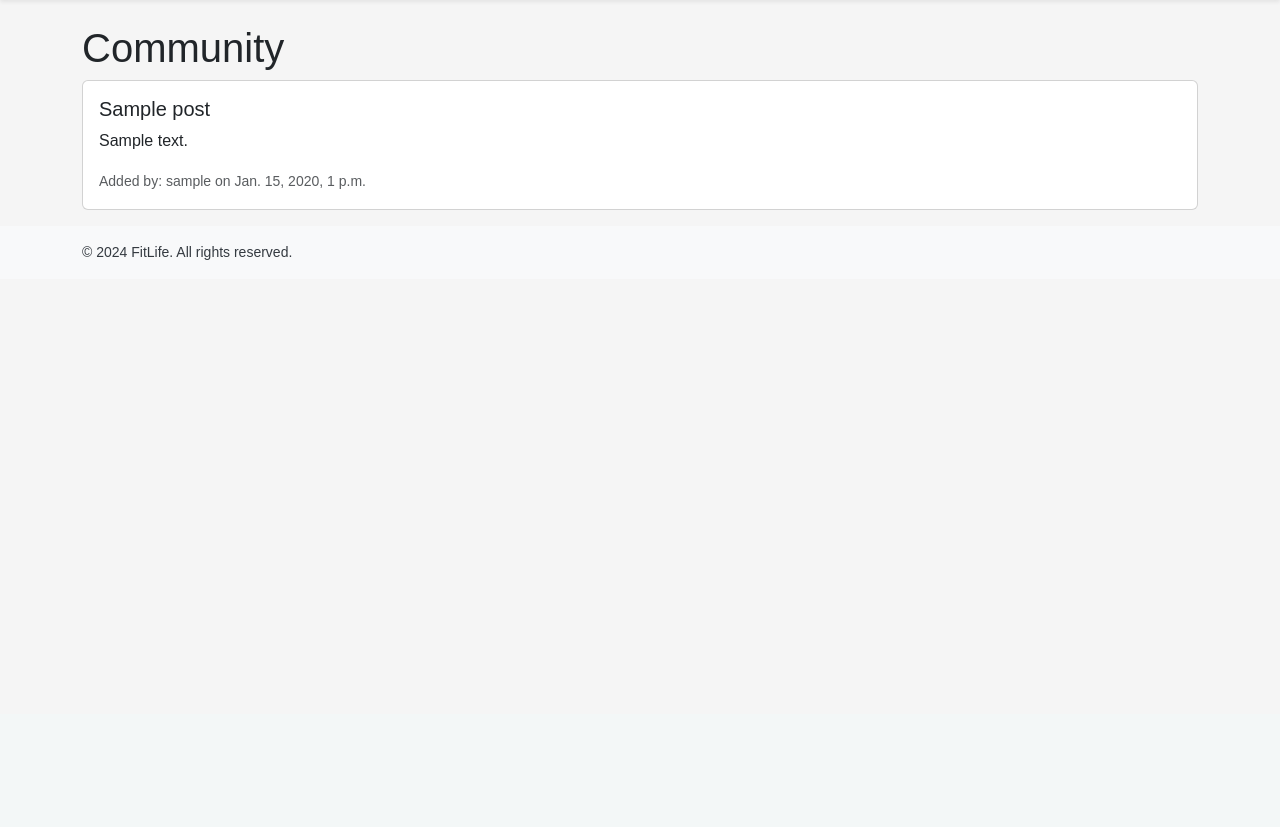
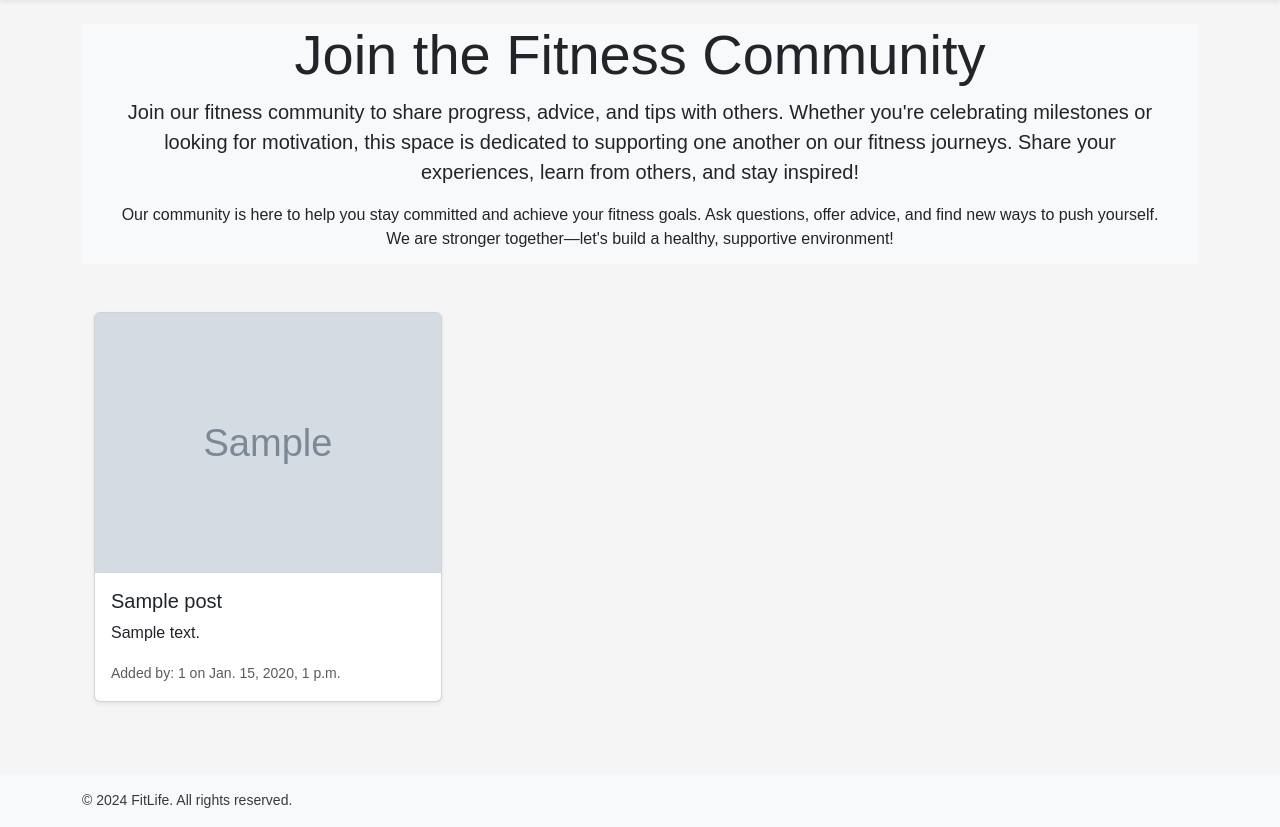
Before and after one commit to wakilsarfaraz/fitLifeContainer, a Django app: page /community/ in a window 1280 px wide. Shown: the part 86-913 px from the top of the page. Before the commit the page ends 346 px from the top, so only its background shows below. Run offline with Django 4.2, Linux system fonts and the light colour scheme; tables that the repository leaves empty hold one stand-in row (values such as "Sample post"); grey boxes marked "Sample" are stand-in pictures; some web fonts are replaced.

Commit message:
community done

```diff
--- a/classes/models.py
+++ b/classes/models.py
@@ -13,7 +13,7 @@ class FitnessClass(models.Model):
         ('Saturday', 'Saturday'),
         ('Sunday', 'Sunday'),
     ])
-    time = models.TimeField()
+    time = models.TimeField(null=True, blank=True)
     image = models.ImageField(upload_to='images/')
 
     def __str__(self):
--- a/community/models.py
+++ b/community/models.py
@@ -1,11 +1,13 @@
 from django.db import models
 from django.contrib.auth.models import User
+from django.urls import reverse
 
 class Post(models.Model):
-    title = models.CharField(max_length=200)
-    content = models.TextField()
-    author = models.ForeignKey(User, on_delete=models.CASCADE)
-    created_at = models.DateTimeField(auto_now_add=True)
+    user = models.ForeignKey(User, on_delete=models.CASCADE, null=True, blank=True)
+    date = models.DateTimeField(auto_now_add=True)
+    subject = models.CharField(max_length=1000, default='Default Subject')  # Provide a default value
+    description = models.TextField()
+    image = models.ImageField(null=True, blank=True, upload_to="images/")
 
-    def __str__(self):
-        return self.title
+    def get_absolute_url(self):
+        return reverse('community')
--- a/community/templates/community.html
+++ b/community/templates/community.html
@@ -1,17 +1,67 @@
 {% extends 'base.html' %} {% block content %}
-<h1>Community</h1>
+<!-- Hero Section -->
+<section class="section-header text-center py-5 bg-light">
+  <div class="container">
+    <div class="row align-items-center">
+      <div class="text-center text-md-center">
+        <h1 class="display-4">Join the Fitness Community</h1>
+        <p class="lead">
+          Join our fitness community to share progress, advice, and tips with
+          others. Whether you're celebrating milestones or looking for
+          motivation, this space is dedicated to supporting one another on our
+          fitness journeys. Share your experiences, learn from others, and stay
+          inspired!
+        </p>
+        <p>
+          Our community is here to help you stay committed and achieve your
+          fitness goals. Ask questions, offer advice, and find new ways to push
+          yourself. We are stronger together—let's build a healthy, supportive
+          environment!
+        </p>
+      </div>
+    </div>
+  </div>
+</section>
+
+<!-- Add Post Button (Only visible to authenticated users) -->
 {% if user.is_authenticated %}
-<a href="{% url 'community:add_post' %}" class="btn btn-primary">Add Post</a>
-{% endif %} {% for post in posts %}
-<div class="card mb-3">
-  <div class="card-body">
-    <h5 class="card-title">{{ post.title }}</h5>
-    <p class="card-text">{{ post.content }}</p>
-    <p class="card-text">
-      <small class="text-muted"
-        >Added by: {{ post.author.username }} on {{ post.created_at }}</small
-      >
-    </p>
+<div class="text-center my-4">
+  <a href="{% url 'community:add_post' %}" class="btn btn-lg btn-primary"
+    >Add a New Post</a
+  >
+</div>
+{% endif %}
+
+<!-- Posts Section -->
+<div class="container py-5">
+  <div class="row">
+    {% for post in posts %}
+    <div class="col-md-4 mb-4">
+      <div class="card shadow-sm">
+        {% if post.image %}
+        <img
+          src="{{ post.image.url }}"
+          class="card-img-top"
+          alt="{{ post.subject }}"
+        />
+        {% endif %}
+        <div class="card-body">
+          <h5 class="card-title">{{ post.subject }}</h5>
+          <p class="card-text">{{ post.description|truncatewords:20 }}</p>
+          <p class="card-text">
+            <small class="text-muted"
+              >Added by: {{ post.user_id }} on {{ post.date }}</small
+            >
+          </p>
+        </div>
+      </div>
+    </div>
+    {% empty %}
+    <div class="col-12">
+      <p class="text-center">No posts yet. Be the first to share something!</p>
+    </div>
+    {% endfor %}
   </div>
 </div>
-{% endfor %} {% endblock %}
+
+{% endblock %}
--- a/community/urls.py
+++ b/community/urls.py
@@ -1,6 +1,10 @@
 from django.urls import path
-from . import views
-
+from .views import AddPostView
+from .views import PostView
+from django.conf import settings
+from django.conf.urls.static import static
+app_name = 'community'
 urlpatterns = [
-    path('', views.community_view, name='community'),
-]
+    path('',PostView.as_view(),name='community'),
+    path('add_post/',AddPostView.as_view(), name='add_post'),
+]+ static (settings.MEDIA_URL, document_root =settings.MEDIA_ROOT)
--- a/community/views.py
+++ b/community/views.py
@@ -1,21 +1,32 @@
-from django.shortcuts import render, redirect
-from django.contrib.auth.decorators import login_required
+from django.shortcuts import render
+from django.views.generic import ListView, CreateView
 from .models import Post
 from .forms import PostForm
+from django.urls import reverse_lazy
 
-def community_view(request):
-    posts = Post.objects.all().order_by('-created_at')
-    return render(request, 'community.html', {'posts': posts})
+# ListView to display all posts
+class PostView(ListView):
+   model = Post
+   template_name = 'community.html'
+   context_object_name = 'posts'  # This changes the default 'object_list' to 'posts'
 
-@login_required
-def add_post(request):
-    if request.method == 'POST':
-        form = PostForm(request.POST)
-        if form.is_valid():
-            post = form.save(commit=False)
-            post.author = request.user
-            post.save()
-            return redirect('community:community')
-    else:
-        form = PostForm()
-    return render(request, 'add_post.html', {'form': form})
+   def get_context_data(self, **kwargs):
+       context = super().get_context_data(**kwargs)
+       context['user'] = self.request.user  # Add the current user to the context
+       return context
+
+# CreateView to handle the creation of a new post
+class AddPostView(CreateView):
+   model = Post
+   template_name = 'add_post.html'
+   form_class = PostForm
+   success_url = reverse_lazy('community:community')
+
+   def form_valid(self, form):
+      self.object = form.save(commit=False)
+      if self.request.user.is_authenticated:
+          self.object.user = self.request.user
+      else:
+        self.object.user = None
+      self.object.save()
+      return super().form_valid(form)
--- a/workouts/urls.py
+++ b/workouts/urls.py
@@ -1,6 +1,8 @@
 from django.urls import path
 from . import views
+from django.conf import settings
+from django.conf.urls.static import static
 
 urlpatterns = [
     path('', views.workouts_view, name='workouts'),
-]
+] + static (settings.MEDIA_URL, document_root =settings.MEDIA_ROOT)
```
Also changed, not shown: community/forms.py (+6 -1 lines), community/templates/add_post.html (+19 -7 lines), classes/migrations/0004_fitnessclass_time.py (added), community/migrations/0002_rename_created_at_post_date_and_more.py (added).
